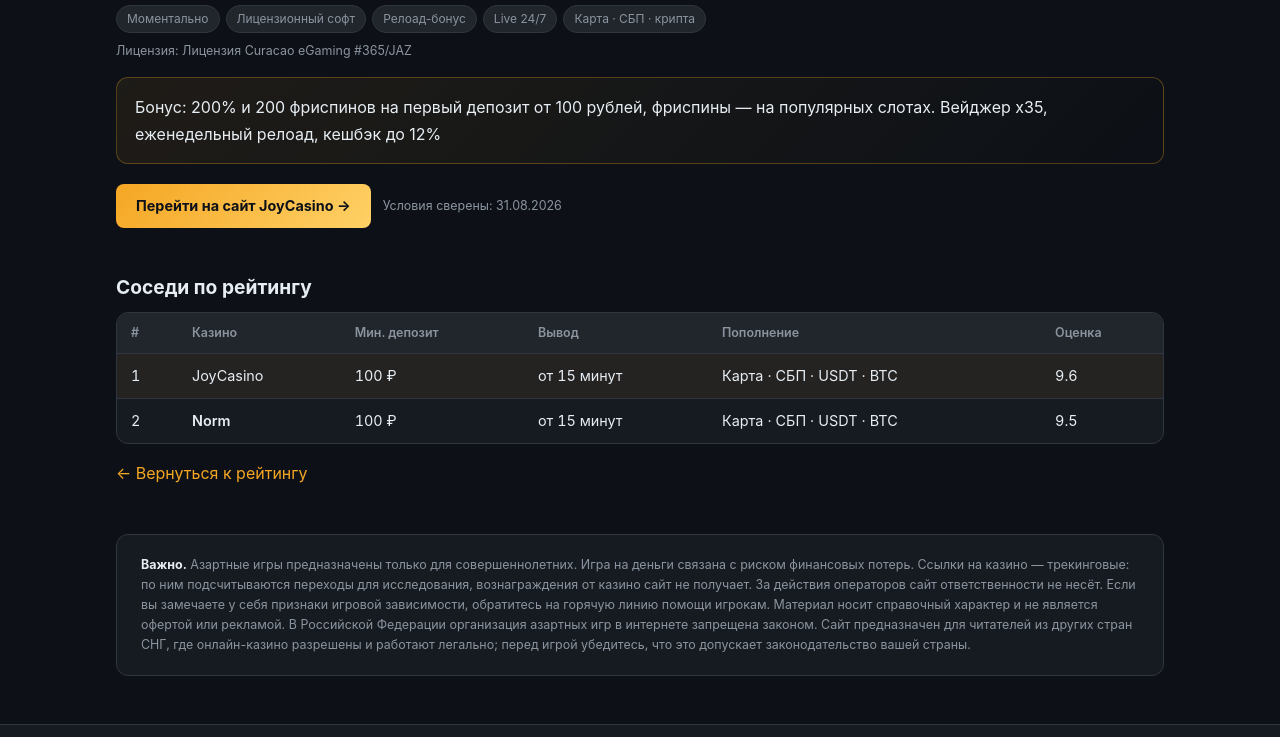
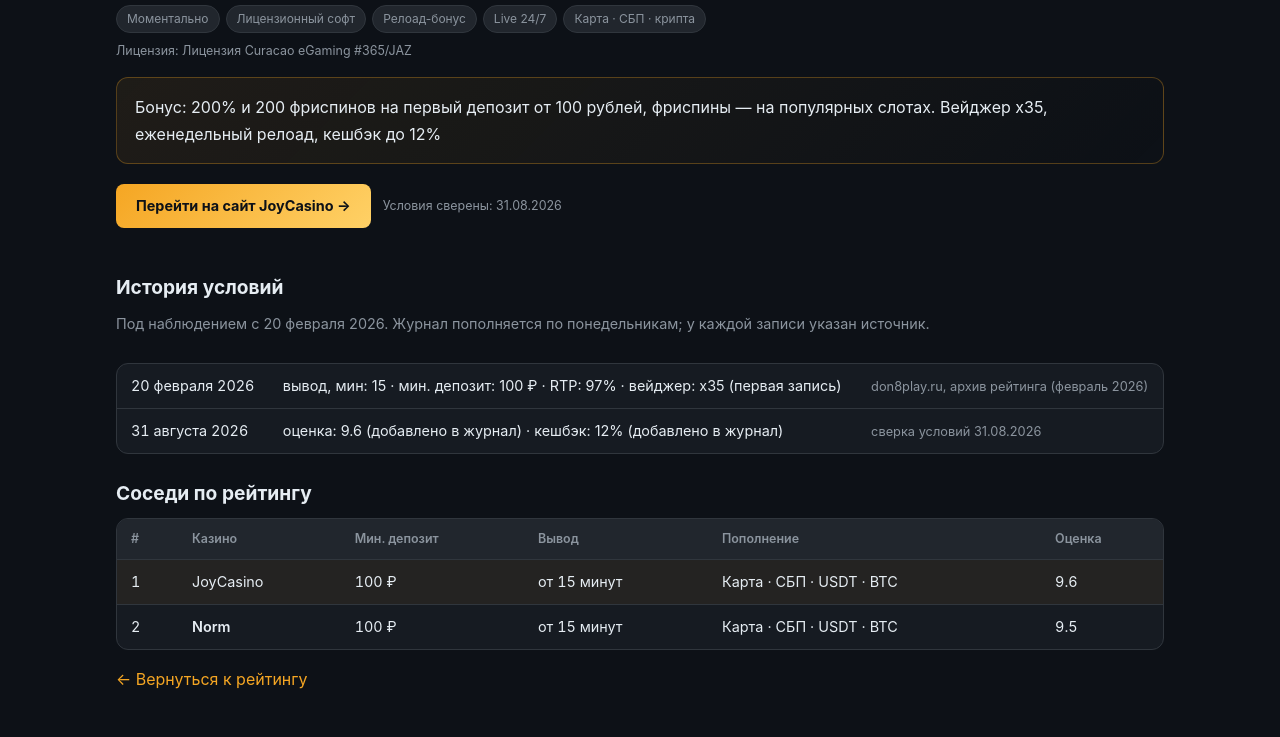
Before and after one commit to minimalniy-deposit/minimalniy-deposit.github.io, an Astro site: page /casino/joycasino in a window 1280 px wide. Shown: the part 688-1425 px from the top of the page. Built offline with nearby package versions, Linux system fonts and the light colour scheme; Astro itself is replaced by a stand-in of ours.

Commit message:
Conditions ledger: three real dated snapshots (Feb/May/Aug 2026), weekly append, history block on casino pages

```diff
--- a/src/components/CasinoPage.astro
+++ b/src/components/CasinoPage.astro
@@ -2,6 +2,7 @@
 import Base from '../layouts/Base.astro';
 import site from '../data/site.json';
 import { casinos, mentionsOf, type Casino } from '../lib/casinos';
+import { changesFor, observedSince } from '../lib/history';
 import { useT, fmt, localePath, formatMoney, type Locale } from '../i18n';
 
 import intro from '../content/home/intro.html?raw';
@@ -29,6 +30,10 @@ const mentions = mentionsOf(c.name, {
 const highlight = (s: string) => s.replace(new RegExp(`(${short})`, 'gi'), '<mark>$1</mark>');
 
 const neighbours = casinos.filter((x) => Math.abs(x.rank - c.rank) <= 1);
+const hist = changesFor(c.slug);
+const since = observedSince(c.slug);
+const fmtD = (d: string) => new Date(d).toLocaleDateString(ru ? 'ru-RU' : 'en-GB', { day: 'numeric', month: 'long', year: 'numeric' }).replace(' г.', '');
+const fmtV = (k: string, v: number | null) => v == null ? '—' : k === 'rtp' ? `${v}%` : k === 'cashback' ? `${v}%` : k === 'wager' ? `x${v}` : k === 'minDeposit' ? `${v.toLocaleString('ru-RU')} ₽` : String(v);
 const payLabel = ru ? c.paymentsLabel : c.paymentsLabelEn;
 const licenseLabel = c.license === 'Anjouan' ? 'Anjouan' : (ru ? 'Кюрасао' : 'Curaçao');
 const g = (slug: string) => localePath(locale, '/glossary/') + '#' + slug;
@@ -113,6 +118,28 @@ const verifiedHuman = new Date(site.lastVerified).toLocaleDateString(ru ? 'ru-RU
       </section>
     )}
 
+    {since && (
+      <section style="padding:24px 0 0">
+        <h2 class="section-title" style="font-size:1.2rem">{t.history.h}</h2>
+        <p class="section-sub">{fmt(t.history.since, { d: fmtD(since) })}{hist.length <= 1 ? ` — ${t.history.noChanges}.` : '.'} {t.history.weekly}</p>
+        <div class="tbl-wrap">
+          <table class="tbl">
+            <tbody>
+              {hist.map((h, i) => (
+                <tr>
+                  <td class="num" style="white-space:nowrap"><time datetime={h.date}>{fmtD(h.date)}</time></td>
+                  <td style="white-space:normal">{i === 0
+                    ? h.diffs.map((d) => `${(t.history.k as any)[d.key]}: ${fmtV(d.key, d.to)}`).join(' · ') + ` (${t.history.first})`
+                    : h.diffs.map((d) => d.from == null ? `${(t.history.k as any)[d.key]}: ${fmtV(d.key, d.to)} (${t.history.added})` : `${(t.history.k as any)[d.key]}: ${fmtV(d.key, d.from)} → ${fmtV(d.key, d.to)}`).join(' · ')}</td>
+                  <td style="white-space:normal;color:var(--muted);font-size:.8rem">{h.source}</td>
+                </tr>
+              ))}
+            </tbody>
+          </table>
+        </div>
+      </section>
+    )}
+
     <section style="padding:24px 0 48px">
       <h2 class="section-title" style="font-size:1.2rem">{t.casino.compare}</h2>
       <div class="tbl-wrap">
--- /dev/null
+++ b/src/data/history.json
@@ -0,0 +1,308 @@
+{
+ "tracked": [
+  "minDeposit",
+  "withdrawMin",
+  "wager",
+  "rtp",
+  "rating",
+  "cashback"
+ ],
+ "lastChecked": "2026-08-31",
+ "entries": [
+  {
+   "date": "2026-02-20",
+   "source": "don8play.ru, архив рейтинга (февраль 2026)",
+   "casino": "joycasino",
+   "metrics": {
+    "withdrawMin": 15,
+    "minDeposit": 100,
+    "rtp": 97,
+    "wager": 35
+   }
+  },
+  {
+   "date": "2026-02-20",
+   "source": "don8play.ru, архив рейтинга (февраль 2026)",
+   "casino": "norm",
+   "metrics": {
+    "withdrawMin": 15,
+    "minDeposit": 100,
+    "rtp": 96.9,
+    "wager": 35
+   }
+  },
+  {
+   "date": "2026-02-20",
+   "source": "don8play.ru, архив рейтинга (февраль 2026)",
+   "casino": "7k",
+   "metrics": {
+    "withdrawMin": 12,
+    "minDeposit": 100,
+    "rtp": 96.5,
+    "wager": 30
+   }
+  },
+  {
+   "date": "2026-02-20",
+   "source": "don8play.ru, архив рейтинга (февраль 2026)",
+   "casino": "gizbo",
+   "metrics": {
+    "withdrawMin": 20,
+    "minDeposit": 500,
+    "rtp": 95.4,
+    "wager": 35
+   }
+  },
+  {
+   "date": "2026-02-20",
+   "source": "don8play.ru, архив рейтинга (февраль 2026)",
+   "casino": "flagman",
+   "metrics": {
+    "withdrawMin": 30,
+    "minDeposit": 200,
+    "rtp": 95.9,
+    "wager": 38
+   }
+  },
+  {
+   "date": "2026-05-15",
+   "source": "страница рейтинга от 15.05.2026 (ветка legacy-v1)",
+   "casino": "7k",
+   "metrics": {
+    "minDeposit": 100,
+    "withdrawMin": 10,
+    "rating": 9.9,
+    "wager": 30
+   }
+  },
+  {
+   "date": "2026-05-15",
+   "source": "страница рейтинга от 15.05.2026 (ветка legacy-v1)",
+   "casino": "fugu",
+   "metrics": {
+    "minDeposit": 500,
+    "withdrawMin": 15,
+    "rating": 9.8
+   }
+  },
+  {
+   "date": "2026-05-15",
+   "source": "страница рейтинга от 15.05.2026 (ветка legacy-v1)",
+   "casino": "melbet",
+   "metrics": {
+    "minDeposit": 500,
+    "withdrawMin": 20,
+    "rating": 9.7
+   }
+  },
+  {
+   "date": "2026-05-15",
+   "source": "страница рейтинга от 15.05.2026 (ветка legacy-v1)",
+   "casino": "jetton",
+   "metrics": {
+    "minDeposit": 100,
+    "withdrawMin": 10,
+    "rating": 9.6
+   }
+  },
+  {
+   "date": "2026-05-15",
+   "source": "страница рейтинга от 15.05.2026 (ветка legacy-v1)",
+   "casino": "dragon",
+   "metrics": {
+    "minDeposit": 100,
+    "withdrawMin": 15,
+    "rating": 9.6
+   }
+  },
+  {
+   "date": "2026-05-15",
+   "source": "страница рейтинга от 15.05.2026 (ветка legacy-v1)",
+   "casino": "gizbo",
+   "metrics": {
+    "minDeposit": 500,
+    "withdrawMin": 10,
+    "rating": 9.5,
+    "wager": 35
+   }
+  },
+  {
+   "date": "2026-05-15",
+   "source": "страница рейтинга от 15.05.2026 (ветка legacy-v1)",
+   "casino": "spinbetter",
+   "metrics": {
+    "minDeposit": 500,
+    "withdrawMin": 15,
+    "rating": 9.5
+   }
+  },
+  {
+   "date": "2026-05-15",
+   "source": "страница рейтинга от 15.05.2026 (ветка legacy-v1)",
+   "casino": "twin",
+   "metrics": {
+    "minDeposit": 500,
+    "withdrawMin": 20,
+    "rating": 9.4,
+    "wager": 30
+   }
+  },
+  {
+   "date": "2026-05-15",
+   "source": "страница рейтинга от 15.05.2026 (ветка legacy-v1)",
+   "casino": "slott",
+   "metrics": {
+    "minDeposit": 500,
+    "withdrawMin": 30,
+    "rating": 9.3,
+    "wager": 35
+   }
+  },
+  {
+   "date": "2026-05-15",
+   "source": "страница рейтинга от 15.05.2026 (ветка legacy-v1)",
+   "casino": "flagman",
+   "metrics": {
+    "minDeposit": 1000,
+    "withdrawMin": 30,
+    "rating": 9.5,
+    "wager": 38
+   }
+  },
+  {
+   "date": "2026-08-31",
+   "source": "сверка условий 31.08.2026",
+   "casino": "joycasino",
+   "metrics": {
+    "minDeposit": 100,
+    "withdrawMin": 15,
+    "rating": 9.6,
+    "wager": 35,
+    "rtp": 97,
+    "cashback": 12
+   }
+  },
+  {
+   "date": "2026-08-31",
+   "source": "сверка условий 31.08.2026",
+   "casino": "norm",
+   "metrics": {
+    "minDeposit": 100,
+    "withdrawMin": 15,
+    "rating": 9.5,
+    "wager": 35,
+    "rtp": 96.9,
+    "cashback": 12
+   }
+  },
+  {
+   "date": "2026-08-31",
+   "source": "сверка условий 31.08.2026",
+   "casino": "7k",
+   "metrics": {
+    "minDeposit": 100,
+    "withdrawMin": 10,
+    "rating": 9.9,
+    "wager": 30,
+    "rtp": 96.5
+   }
+  },
+  {
+   "date": "2026-08-31",
+   "source": "сверка условий 31.08.2026",
+   "casino": "fugu",
+   "metrics": {
+    "minDeposit": 500,
+    "withdrawMin": 15,
+    "rating": 9.8
+   }
+  },
+  {
+   "date": "2026-08-31",
+   "source": "сверка условий 31.08.2026",
+   "casino": "melbet",
+   "metrics": {
+    "minDeposit": 500,
+    "withdrawMin": 20,
+    "rating": 9.7
+   }
+  },
+  {
+   "date": "2026-08-31",
+   "source": "сверка условий 31.08.2026",
+   "casino": "jetton",
+   "metrics": {
+    "minDeposit": 100,
+    "withdrawMin": 10,
+    "rating": 9.6
+   }
+  },
+  {
+   "date": "2026-08-31",
+   "source": "сверка условий 31.08.2026",
+   "casino": "dragon",
+   "metrics": {
+    "minDeposit": 100,
+    "withdrawMin": 15,
+    "rating": 9.6,
+    "cashback": 15
+   }
+  },
+  {
+   "date": "2026-08-31",
+   "source": "сверка условий 31.08.2026",
+   "casino": "gizbo",
+   "metrics": {
+    "minDeposit": 500,
+    "withdrawMin": 10,
+    "rating": 9.5,
+    "wager": 35,
+    "rtp": 95.4
+   }
+  },
+  {
+   "date": "2026-08-31",
+   "source": "сверка условий 31.08.2026",
+   "casino": "spinbetter",
+   "metrics": {
+    "minDeposit": 500,
+    "withdrawMin": 15,
+    "rating": 9.5
+   }
+  },
+  {
+   "date": "2026-08-31",
+   "source": "сверка условий 31.08.2026",
+   "casino": "twin",
+   "metrics": {
+    "minDeposit": 500,
+    "withdrawMin": 20,
+    "rating": 9.4,
+    "wager": 30
+   }
+  },
+  {
+   "date": "2026-08-31",
+   "source": "сверка условий 31.08.2026",
+   "casino": "slott",
+   "metrics": {
+    "minDeposit": 500,
+    "withdrawMin": 30,
+    "rating": 9.3,
+    "wager": 35
+   }
+  },
+  {
+   "date": "2026-08-31",
+   "source": "сверка условий 31.08.2026",
+   "casino": "flagman",
+   "metrics": {
+    "minDeposit": 1000,
+    "withdrawMin": 30,
+    "rating": 9.5,
+    "wager": 38,
+    "rtp": 95.9
+   }
+  }
+ ]
+}
--- a/src/i18n/en.json
+++ b/src/i18n/en.json
@@ -127,5 +127,22 @@
     "features": "Features",
     "limits": "Limits by method",
     "limitsNote": "Typical speed and daily limits for rouble methods. Check a specific casino's cashier for exact figures."
+  },
+  "history": {
+    "h": "Conditions history",
+    "since": "Observed since {d}",
+    "noChanges": "no condition changes recorded over this period",
+    "was": "was",
+    "first": "first record",
+    "weekly": "The ledger is updated on Mondays; every record cites its source.",
+    "k": {
+      "minDeposit": "min. deposit",
+      "withdrawMin": "withdrawal, min",
+      "wager": "wagering",
+      "rtp": "RTP",
+      "rating": "score",
+      "cashback": "cashback"
+    },
+    "added": "added to the ledger"
   }
 }
--- a/src/i18n/ru.json
+++ b/src/i18n/ru.json
@@ -127,5 +127,22 @@
     "features": "Особенности",
     "limits": "Лимиты по способам оплаты",
     "limitsNote": "Типичные скорость и суточные лимиты для рублёвых способов. Точные цифры конкретного казино — в его кассе."
+  },
+  "history": {
+    "h": "История условий",
+    "since": "Под наблюдением с {d}",
+    "noChanges": "изменений условий за это время не зафиксировано",
+    "was": "было",
+    "first": "первая запись",
+    "weekly": "Журнал пополняется по понедельникам; у каждой записи указан источник.",
+    "k": {
+      "minDeposit": "мин. депозит",
+      "withdrawMin": "вывод, мин",
+      "wager": "вейджер",
+      "rtp": "RTP",
+      "rating": "оценка",
+      "cashback": "кешбэк"
+    },
+    "added": "добавлено в журнал"
   }
 }
--- /dev/null
+++ b/src/lib/history.ts
@@ -0,0 +1,25 @@
+import data from '../data/history.json';
+
+export interface HistEntry { date: string; source: string; casino: string; metrics: Record<string, number> }
+export const lastChecked: string = data.lastChecked;
+export const entries: HistEntry[] = data.entries as HistEntry[];
+
+/** Rows for one casino, oldest first. */
+export const forCasino = (slug: string) => entries.filter((e) => e.casino === slug);
+
+/** Real changes for one casino: entries where at least one metric differs from the previous known value. */
+export function changesFor(slug: string): { date: string; source: string; diffs: { key: string; from: number | null; to: number }[] }[] {
+  const known: Record<string, number> = {};
+  const out = [];
+  for (const e of forCasino(slug)) {
+    const diffs = [];
+    for (const [k, v] of Object.entries(e.metrics)) {
+      if (known[k] !== v) diffs.push({ key: k, from: known[k] ?? null, to: v });
+      known[k] = v;
+    }
+    if (diffs.length) out.push({ date: e.date, source: e.source, diffs });
+  }
+  return out;
+}
+
+export const observedSince = (slug: string) => forCasino(slug)[0]?.date ?? null;
```
Also changed, not shown: scripts/update-verified.mjs (+29 -7 lines), .github/workflows/verify.yml.
